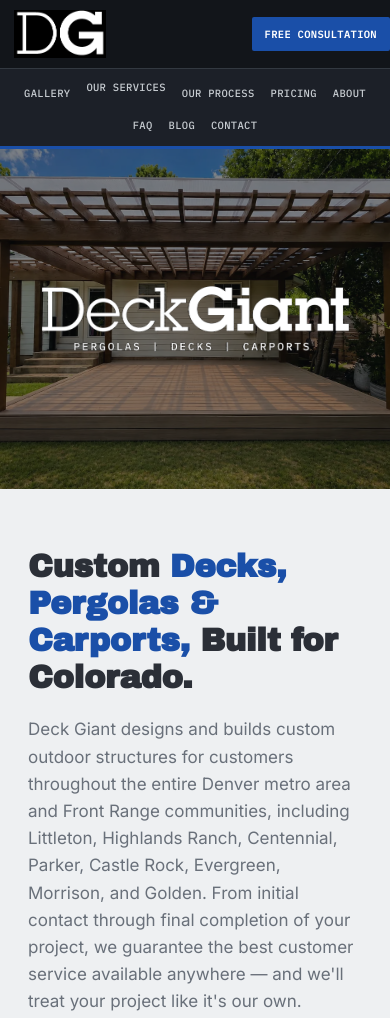
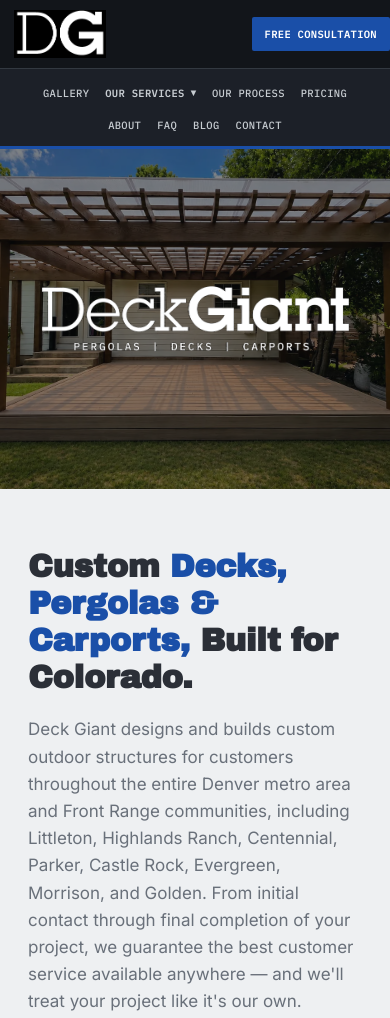
Before and after one commit to deckgiant/website, a plain HTML site: page index.html in a window 390 px wide. Shown: the top 1018 px of the page. Drawn offline with Linux system fonts and the light colour scheme.

Commit message:
Add files via upload

```diff
--- a/index.html
+++ b/index.html
@@ -116,12 +116,12 @@
   .nav-item{position:relative;}
   .nav-details{position:relative;}
   .nav-details summary{
-    list-style:none; cursor:pointer; font-family:var(--mono); font-size:11.5px;
-    letter-spacing:.03em; text-transform:uppercase; color:#c7ccd1; white-space:nowrap;
+    display:inline-flex; align-items:center; list-style:none; cursor:pointer; font-family:var(--mono); font-size:11.5px;
+    font-weight:700; letter-spacing:.03em; text-transform:uppercase; color:#c7ccd1; white-space:nowrap;
   }
   .nav-details summary::-webkit-details-marker{display:none;}
   .nav-details summary:hover{color:#fff;}
-  .nav-details summary::after{content:" \25BE"; font-size:9px; vertical-align:2px;}
+  .nav-details summary::after{content:"\25BE"; font-size:10px; margin-left:6px; line-height:1;}
   .nav-dropdown{
     display:none; position:absolute; top:100%; left:0; padding-top:10px; min-width:180px; z-index:100;
   }
@@ -137,7 +137,6 @@
   .nav-dropdown-inner a:hover{background:rgba(255,255,255,.06); color:#fff;}
   @media (max-width:700px){
     .nav-details summary{font-size:10.5px;}
-    .nav-details summary::after{display:none;}
     .nav-dropdown{
       display:none; position:static; padding-top:6px; min-width:0;
     }
```
Also changed, not shown: about.html (+3 -4 lines), blog-carport-cost-denver.html (+3 -4 lines), blog-deck-pergola-pavilion.html (+3 -4 lines), blog-steep-lot-evergreen-morrison.html (+3 -4 lines), blog.html (+3 -4 lines), carports.html (+3 -4 lines), contact.html (+3 -4 lines), decks.html (+15 -16 lines), faq.html (+3 -4 lines), gallery.html (+3 -4 lines), our-process.html (+3 -4 lines), pavilions.html (+3 -4 lines), pergolas.html (+3 -4 lines), pricing.html (+3 -4 lines), 2 more files.
